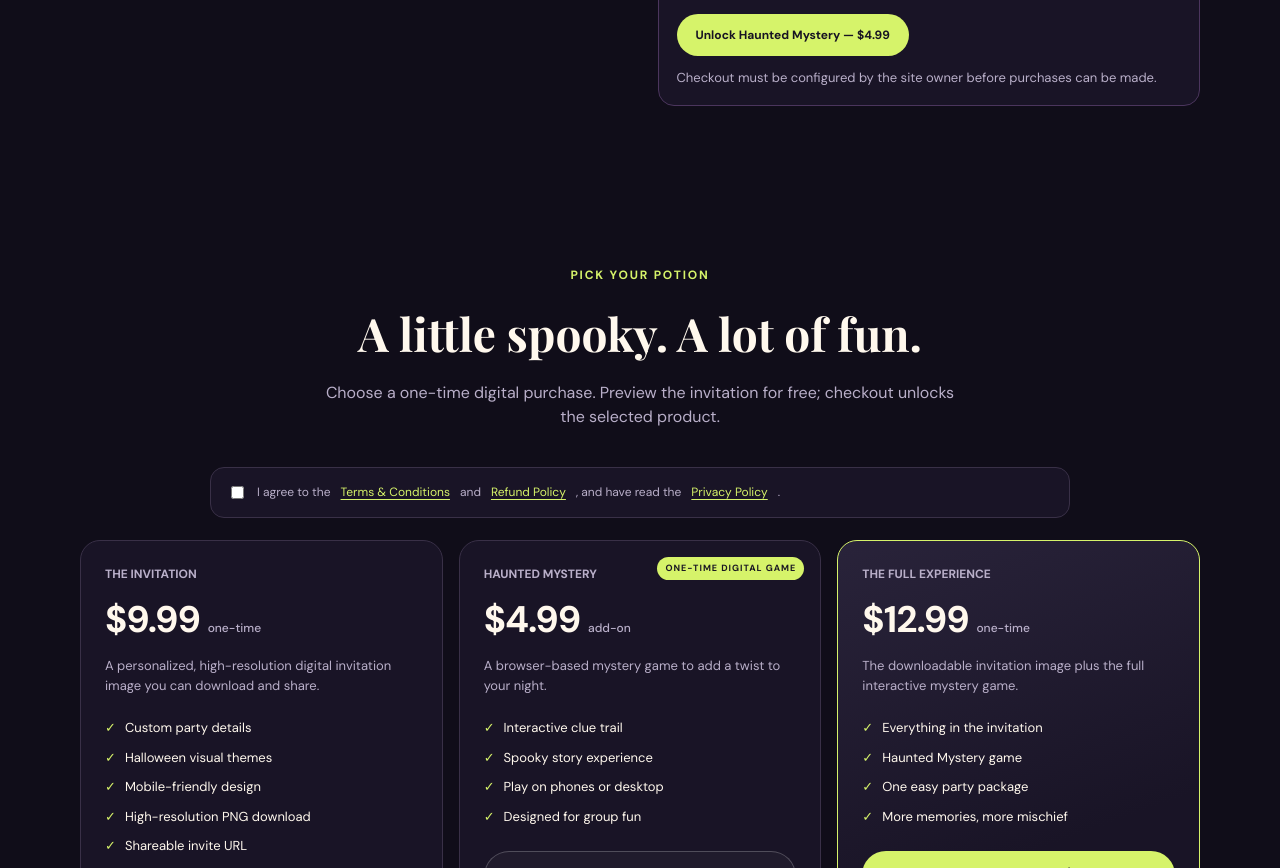
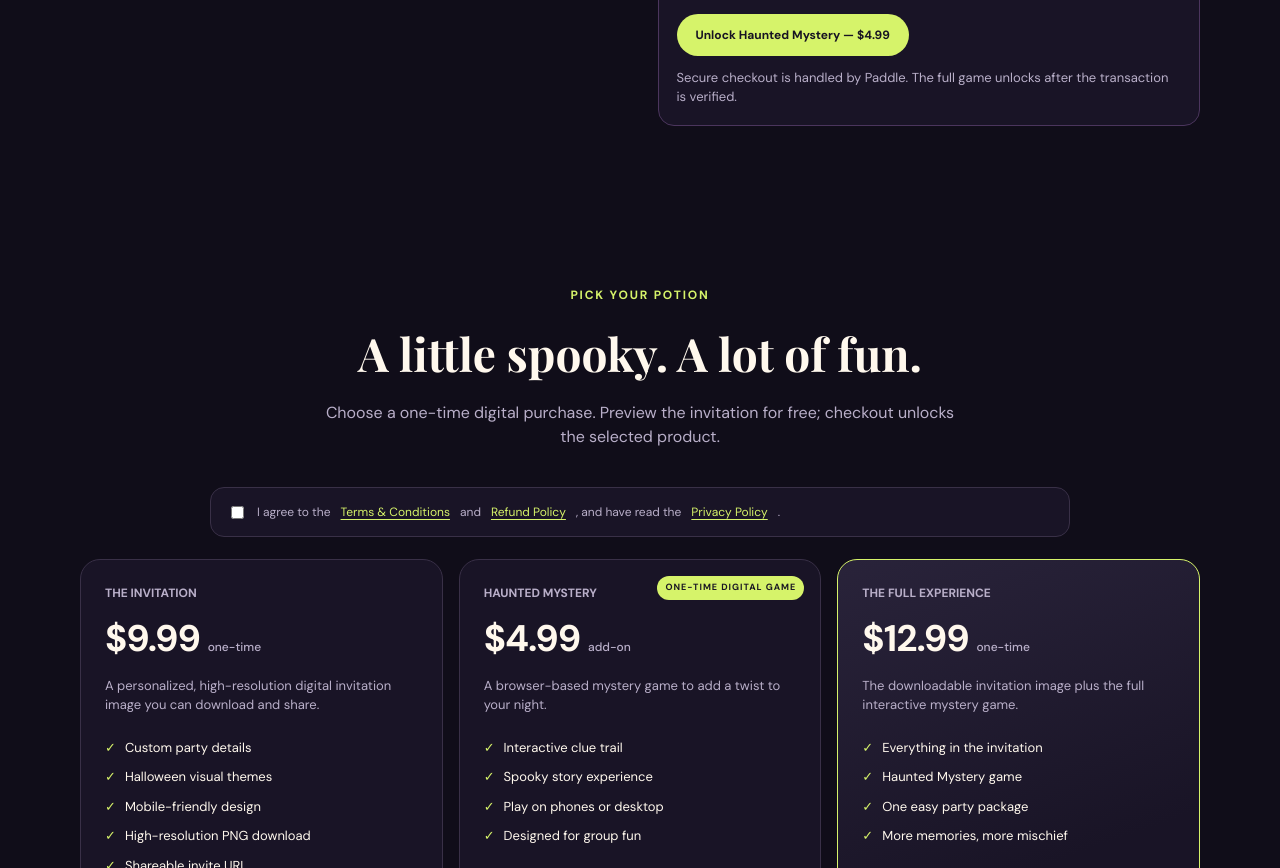
Before and after one commit to flaviosilva-create/spookylink, a plain HTML site: page index.html in a window 1280 px wide. Shown: the part 3272-4140 px from the top of the page. Drawn offline with nearby package versions, Linux system fonts and the light colour scheme.

Commit message:
Update mystery game note for the verified checkout flow

```diff
--- a/index.html
+++ b/index.html
@@ -65,7 +65,7 @@
 <div class="mystery-art"><span class="stamp">BROWSER GAME</span><div><div class="key">🗝️</div><div class="serif" style="font-size:25px;margin-top:12px">The Midnight Cipher</div><div style="font-size:11px;color:var(--muted);letter-spacing:2px;margin-top:8px">FOUR CLUES. ONE ESCAPE.</div></div></div>
 <div><div class="eyebrow">A little extra mischief</div><h2>Can you solve the Midnight Cipher?</h2><p>Step into a haunted manor, crack four riddles, and uncover the final password. The game runs right here in your browser—no app install or account required.</p><ul class="feature-list"><li>Four interactive riddles</li><li>Instant feedback and progress tracking</li><li>Works on phones and desktop</li><li>One-time purchase, no subscription</li></ul>
 <div class="game-shell" id="mysteryGame">
-<div class="game-lock" id="gameLock"><div class="game-kicker">THE CASE IS SEALED</div><h3>Unlock the full mystery</h3><p>Purchase Haunted Mystery for $4.99, or get it with the $12.99 bundle.</p><div class="game-demo"><p><strong>Try a sample clue:</strong> “I have a face and two hands, but no arms or legs.” What am I?</p><div class="game-answers"><button type="button" class="game-answer" data-demo-answer="portrait">A portrait</button><button type="button" class="game-answer" data-demo-answer="clock">A clock</button><button type="button" class="game-answer" data-demo-answer="ghost">A ghost</button></div><p id="demoFeedback" class="game-feedback" aria-live="polite"></p></div><button class="btn btn-primary" type="button" id="unlockMystery">Unlock Haunted Mystery — $4.99</button><p class="note">Checkout must be configured by the site owner before purchases can be made.</p></div>
+<div class="game-lock" id="gameLock"><div class="game-kicker">THE CASE IS SEALED</div><h3>Unlock the full mystery</h3><p>Purchase Haunted Mystery for $4.99, or get it with the $12.99 bundle.</p><div class="game-demo"><p><strong>Try a sample clue:</strong> “I have a face and two hands, but no arms or legs.” What am I?</p><div class="game-answers"><button type="button" class="game-answer" data-demo-answer="portrait">A portrait</button><button type="button" class="game-answer" data-demo-answer="clock">A clock</button><button type="button" class="game-answer" data-demo-answer="ghost">A ghost</button></div><p id="demoFeedback" class="game-feedback" aria-live="polite"></p></div><button class="btn btn-primary" type="button" id="unlockMystery">Unlock Haunted Mystery — $4.99</button><p class="note">Secure checkout is handled by Paddle. The full game unlocks after the transaction is verified.</p></div>
 <div id="gameContent" hidden><div class="game-top"><span class="game-kicker">THE MIDNIGHT CIPHER</span><span id="gameProgress" class="game-progress">CLUE 1 OF 4</span></div><h3 id="gameTitle">The Clockmaker’s Riddle</h3><p id="gameStory" class="game-story"></p><div id="gameAnswers" class="game-answers"></div><p id="gameFeedback" class="game-feedback" aria-live="polite"></p><button id="nextClue" class="btn btn-primary" type="button" hidden>Next clue ↗</button><button id="restartGame" class="btn btn-outline" type="button">Restart game</button></div>
 </div></div></div></div></section>
 <section class="section" id="pricing"><div class="wrap"><div class="section-head"><div class="eyebrow">Pick your potion</div><h2>A little spooky. A lot of fun.</h2><p>Choose a one-time digital purchase. Preview the invitation for free; checkout unlocks the selected product.</p></div>
```
